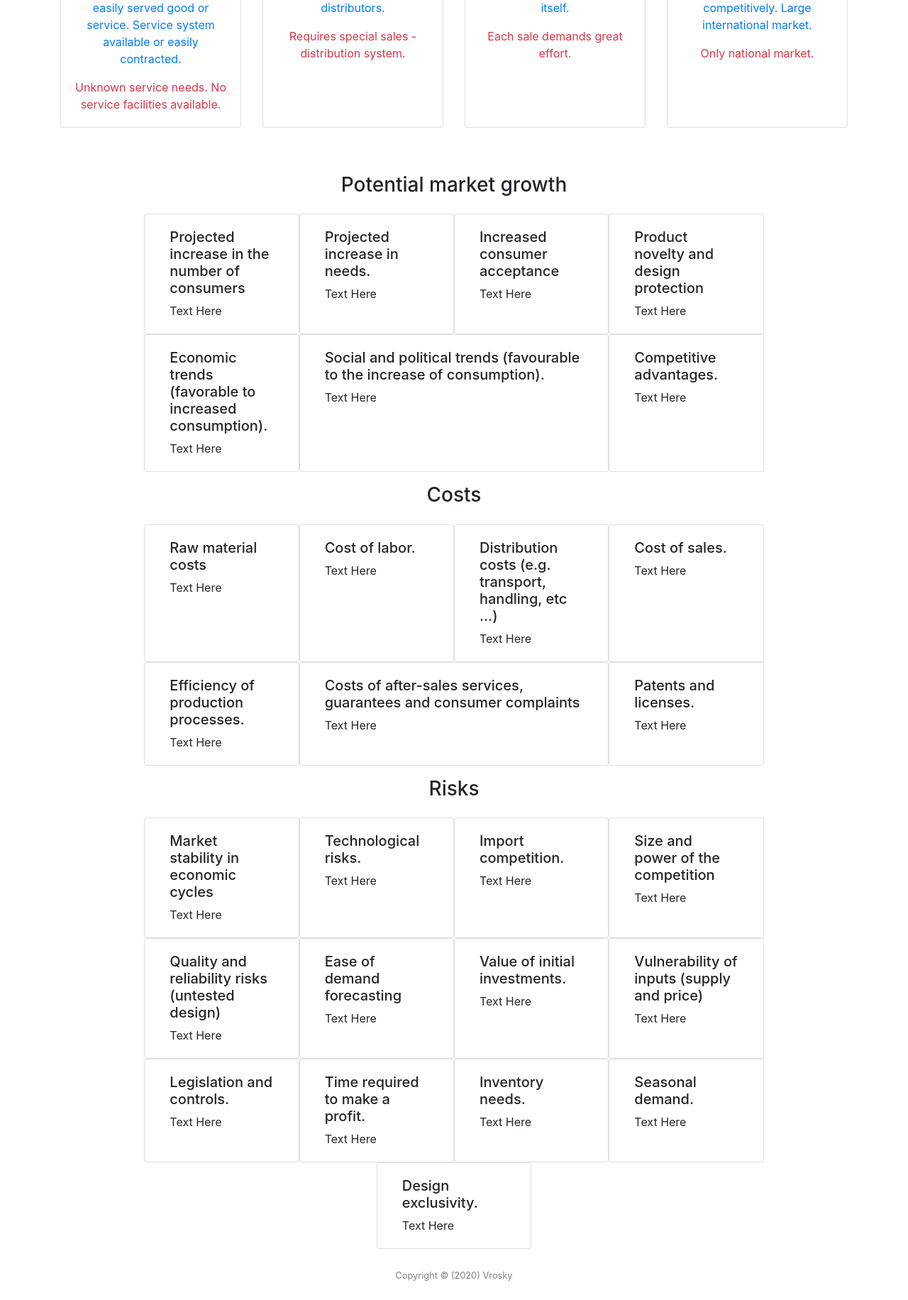
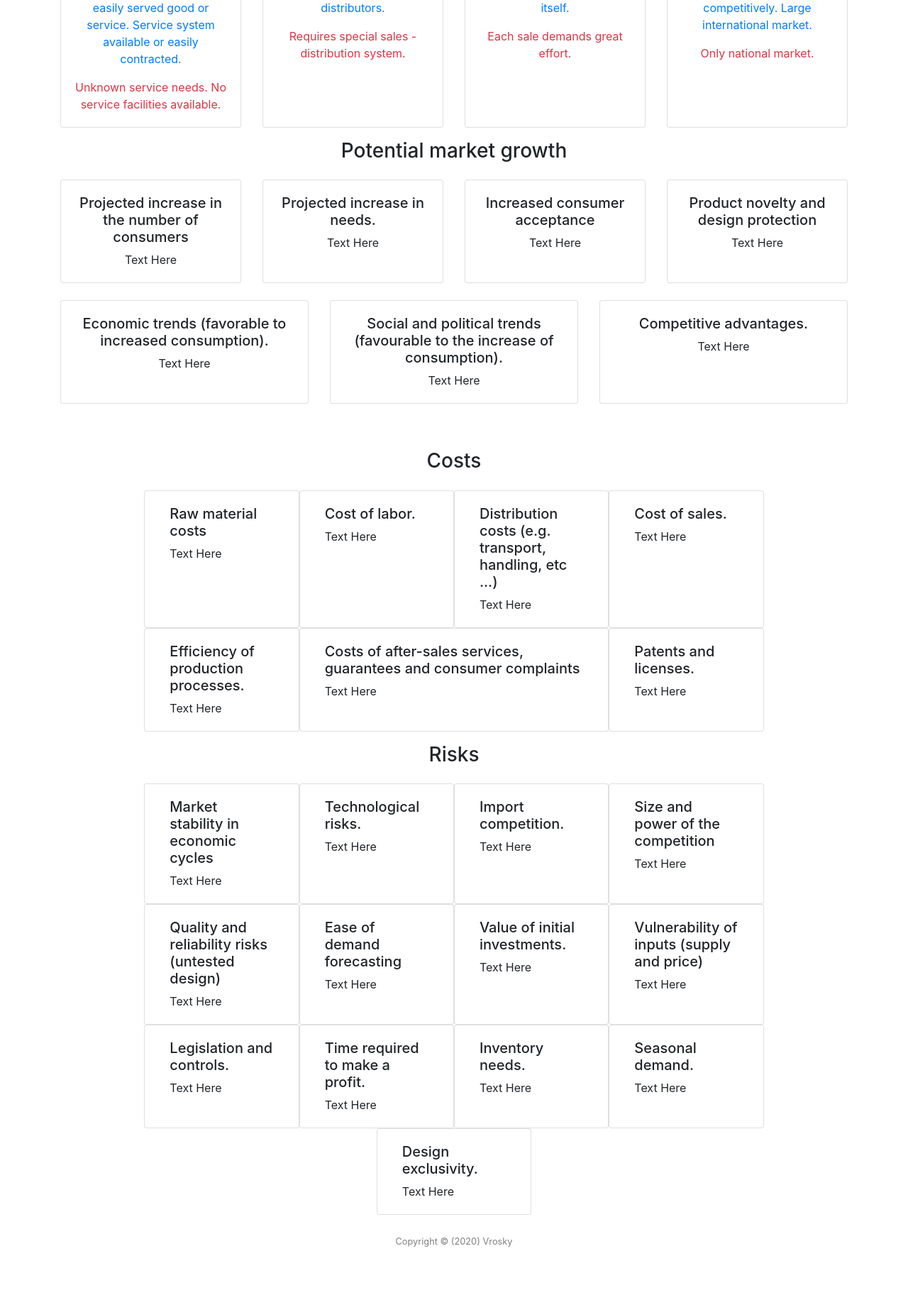
Before and after one commit to Andres6936/Vrosky, a PHP site: page /html/Questions.php in a window 1280 px wide. Shown: the part 611-2443 px from the top of the page at 71% size. After the commit the page ends 2368 px from the top, so only its background shows below. Run offline with PHP 8.4, Linux system fonts and the light colour scheme.

Commit message:
Moved the follow section

```diff
--- a/html/Questions.php
+++ b/html/Questions.php
@@ -122,64 +122,69 @@ $var->showNavigation($links);
             </div>
         </div>
     </div>
-</div>
 
-<section class="row pt-sm-5">
-
-
+    <div class="card-deck">
         <!-- Second Header -->
         <div class="col-12 mx-auto w-75 h-100 p-3">
             <h3 class="h3 text-center">Potential market growth</h3>
         </div>
 
-    <div class="card col-sm-2 offset-sm-2">
+        <div class="card">
             <div class="card-body">
                 <h5 class="card-tittle">Projected increase in the number of consumers</h5>
                 <p class="card-text">Text Here</p>
             </div>
         </div>
 
-    <div class="card col-sm-2">
+        <div class="card ">
             <div class="card-body">
                 <h5 class="card-tittle">Projected increase in needs.</h5>
                 <p class="card-text">Text Here</p>
             </div>
         </div>
 
-    <div class="card col-sm-2">
+        <div class="card ">
             <div class="card-body">
                 <h5 class="card-tittle">Increased consumer acceptance</h5>
                 <p class="card-text">Text Here</p>
             </div>
         </div>
 
-    <div class="card col-sm-2">
+        <div class="card ">
             <div class="card-body">
                 <h5 class="card-tittle">Product novelty and design protection</h5>
                 <p class="card-text">Text Here</p>
             </div>
         </div>
+    </div>
 
-    <div class="card col-sm-2 offset-sm-2">
+    <div class="card-deck pt-4">
+        <div class="card">
             <div class="card-body">
                 <h5 class="card-tittle">Economic trends (favorable to increased consumption).</h5>
                 <p class="card-text">Text Here</p>
             </div>
         </div>
 
-    <div class="card col-sm-4">
+        <div class="card">
             <div class="card-body">
                 <h5 class="card-tittle">Social and political trends (favourable to the increase of consumption).</h5>
                 <p class="card-text">Text Here</p>
             </div>
         </div>
 
-    <div class="card col-sm-2">
+        <div class="card ">
             <div class="card-body">
                 <h5 class="card-tittle">Competitive advantages.</h5>
                 <p class="card-text">Text Here</p>
             </div>
         </div>
+    </div>
+
+</div>
+
+<section class="row pt-sm-5">
+
 
     <!-- Third Header -->
     <div class="col-12 mx-auto w-75 h-100 p-3">
```
Lines whose indentation alone changed are shown as unchanged.
